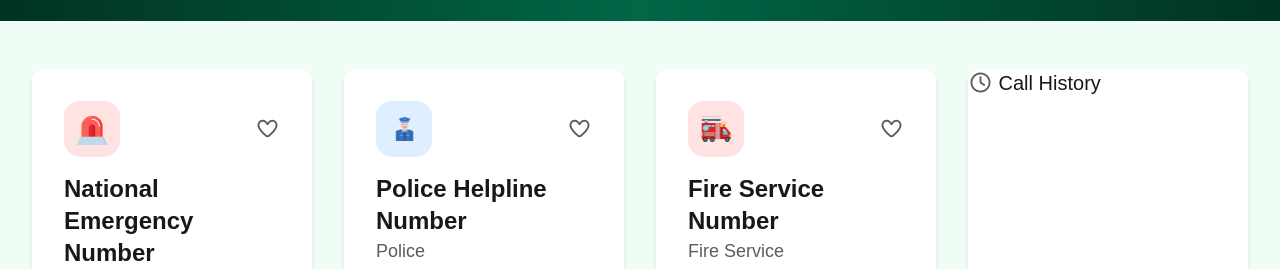
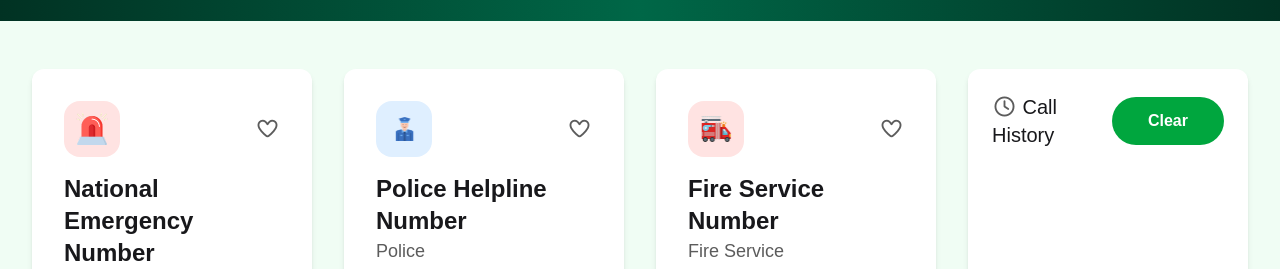
Before and after one commit to mehedihasan770/my-assignment-5, a plain HTML site: page index.html in a window 1280 px wide. Shown: the part 343-612 px from the top of the page. Drawn offline with nearby package versions, Linux system fonts and the light colour scheme; a web font is replaced by a local one.

Commit message:
added a Clear btn and Call History section

```diff
--- a/index.html
+++ b/index.html
@@ -224,9 +224,13 @@
                 </div>
             </div>
             <!-- card history section -->
-            <div class="col-span-3 bg-white rounded-xl shadow-md mb-10">
+            <div class="col-span-3 bg-white rounded-xl shadow-md mb-10 p-6">
+                <div class="flex items-center justify-between">
+                    <h1 class="font-medium text-xl"><i class="fa-regular fa-clock text-[#5C5C5C]"></i> Call History</h1>
+                    <div id="clear-btn" class="bg-[#00A63E] py-3 px-9 rounded-[50px] text-white font-semibold">Clear</div>
+                </div>
                 <div>
-                    <h1 class="font-medium text-xl"><i class="fa-regular fa-clock text-[#5C5C5C]"></i> Call History</h1>
+
                 </div>
             </div>
         </div>
```
